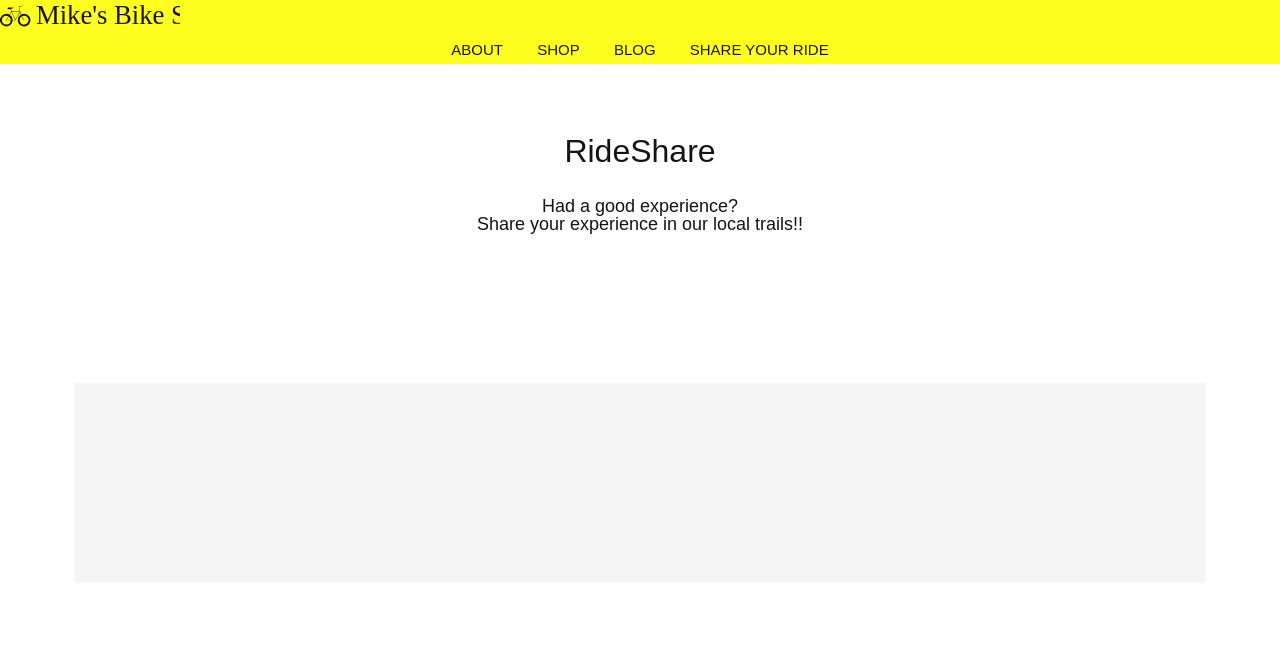
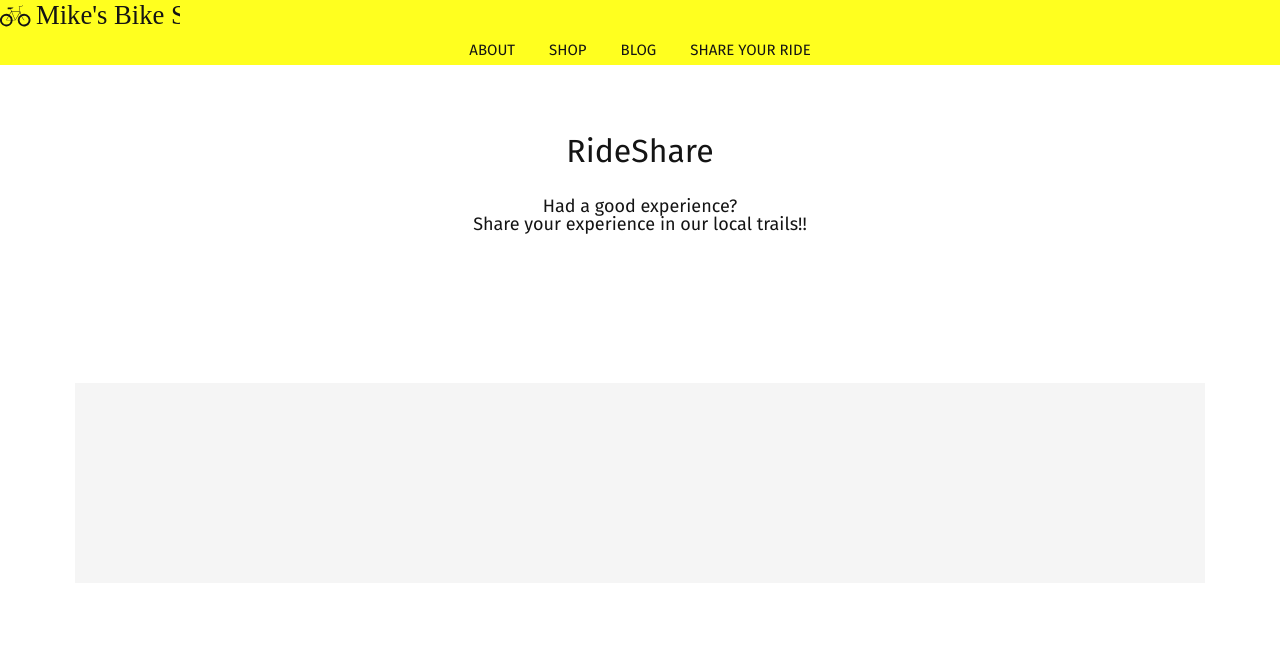
Before and after one commit to rodrigopimentel/gds-tech-fellowship-final, a plain HTML site: page rideShare.html in a window 1280 px wide. Shown: the top 656 px of the page. Drawn offline with nearby package versions, Linux system fonts and the light colour scheme; some packages are replaced by stand-ins of ours; grey boxes are pictures that could not be loaded.

Commit message:
add google fonts

```diff
--- a/rideShare.html
+++ b/rideShare.html
@@ -5,7 +5,9 @@
   <meta http-equiv="X-UA-Compatible" content="IE=edge">
   <meta name="viewport" content="width=device-width, initial-scale=1.0">
   <title>Document</title>
-
+  <link rel="preconnect" href="https://fonts.googleapis.com">
+    <link rel="preconnect" href="https://fonts.gstatic.com" crossorigin>
+    <link href="https://fonts.googleapis.com/css2?family=Fira+Sans:wght@100;300;400;500;600;700&display=swap" rel="stylesheet">
   <script src="jquery-3.6.0.min.js"></script>
   <script type="module" src="./rideShare/ride.js"></script>
   <script type="module" src="./rideShare/blog.js"></script>
```
